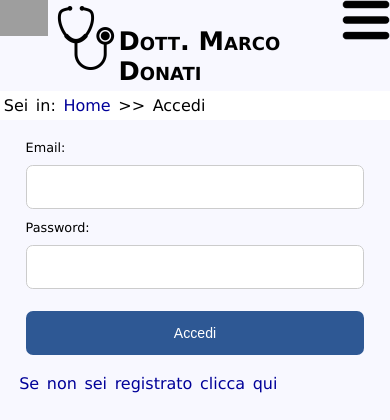
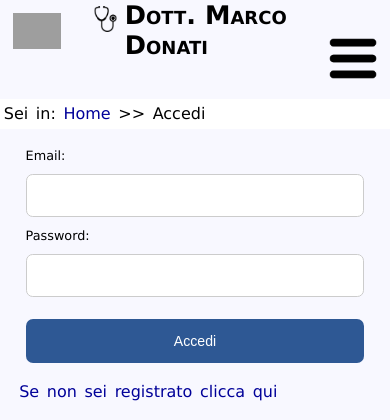
Before and after one commit to ivanfurlan/tecweb, a PHP site: page /HTML/accedi.html in a window 390 px wide. Shown: the top 420 px of the page. Run offline with PHP 8.4, Linux system fonts and the light colour scheme; grey boxes are pictures that could not be loaded.

Commit message:
Miglioramenti scalabilità sito sotto i 495 e 400 px

```diff
--- a/CSS/stylemobile.css
+++ b/CSS/stylemobile.css
@@ -3,7 +3,7 @@ p, dt, dl, li{
 }
 
 #logo img{
-    margin: 0.5em 0 0 0.5em;
+    margin: 0.5em 0.5em 0.5em 1.5em;
     padding: 0;
 }
 
@@ -12,12 +12,36 @@ p, dt, dl, li{
     top: 0;
 }
 
+#header h1{
+  margin: 0.2em;
+}
+
+
+@media (max-width: 400px) {
+    #logo img {
+        max-width: 2em;
+        max-height: 2em;
+    }
+}
+
+
+@media (max-width: 495px) {
+    #header h1{
+      margin: 0;
+      max-height: 1em;
+    }
+
+}
+
+
+
 #pulsanteMenuUser, #pulsanteMenuNav {
     display: block;
     width: 2em;
     height: 2em;
     min-height: 48px;
     min-width: 48px;
+    padding: 1em;
 }
 
 .menuClose{
```
